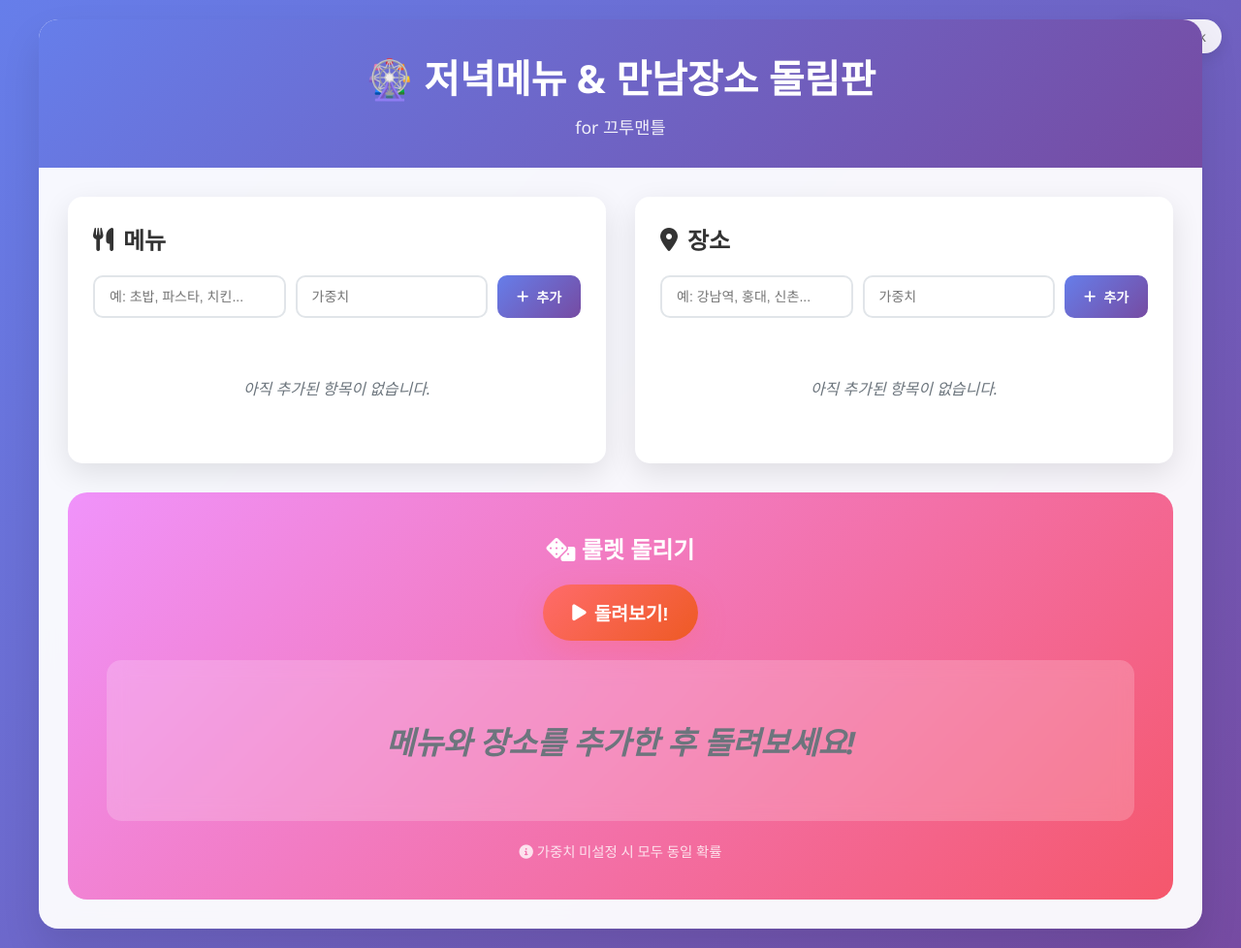
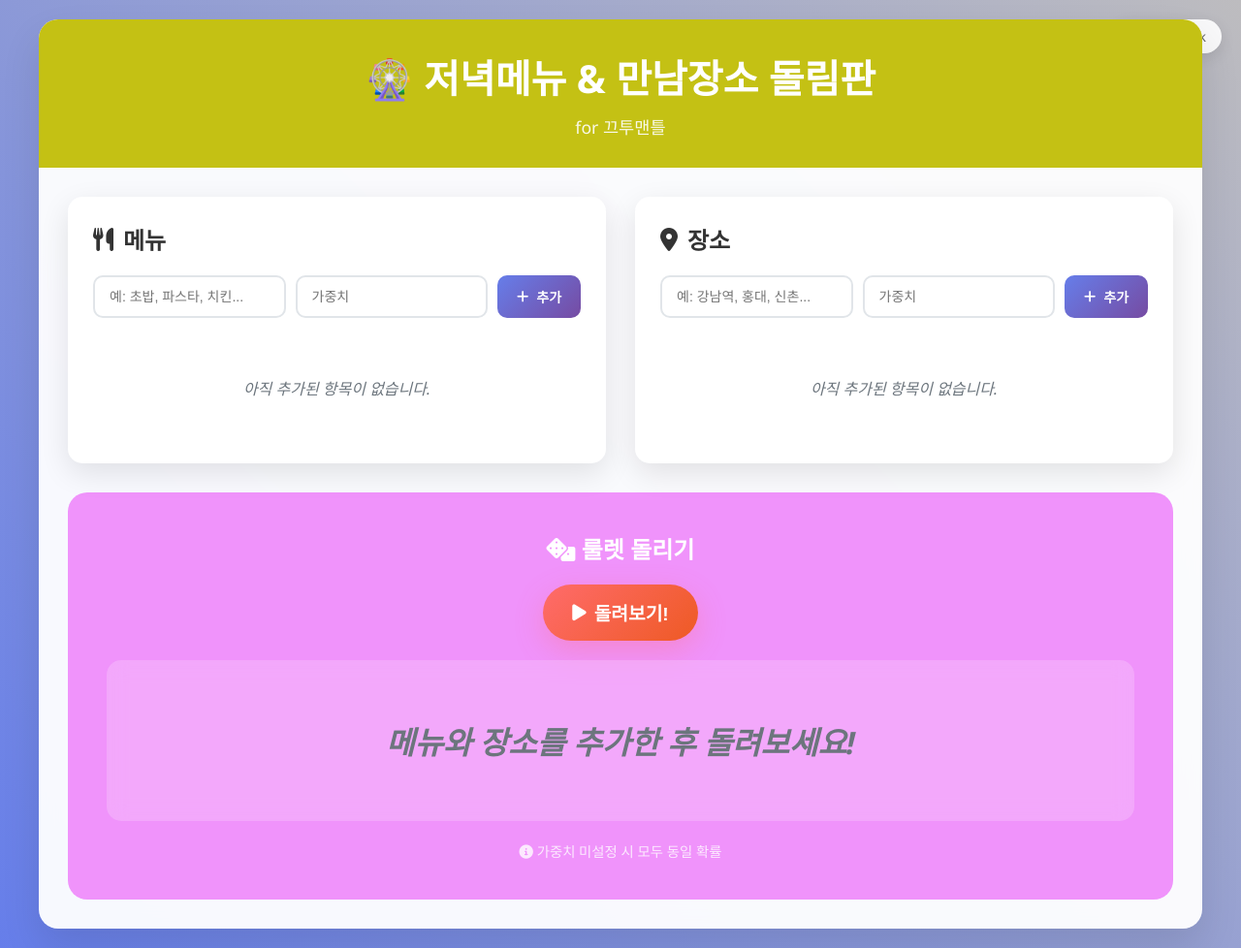
Before and after one commit to mk-shin01/roulette, a Flask app: page / in a window 1280 px wide. Shown: the whole page at 97% size. Run offline with Flask 3, Linux system fonts and the light colour scheme; data that the repository does not hold is empty.

Commit message:
Add deployment configuration and UI improvements

```diff
--- a/app.py
+++ b/app.py
@@ -98,6 +98,8 @@ def spin():
         return jsonify({"error": str(e)}), 400
 
 if __name__ == "__main__":
+    # 개발 환경에서는 debug=True로 실행
+    app.run(host='0.0.0.0', port=int(os.environ.get('PORT', 5000)), debug=True)
     try:
         port = 5000  # 필요하면 5050 등으로 변경
         url = f"http://127.0.0.1:{port}"
--- /dev/null
+++ b/requirements.txt
@@ -0,0 +1,2 @@
+Flask==3.0.0
+gunicorn==21.2.0
--- a/templates/index.html
+++ b/templates/index.html
@@ -14,7 +14,7 @@
 
     body {
       font-family: 'Segoe UI', Tahoma, Geneva, Verdana, sans-serif;
-      background: linear-gradient(135deg, #667eea 0%, #764ba2 100%);
+      background: linear-gradient(45deg, #667eea 0%, #bdbcbf 100%);
       min-height: 100vh;
       padding: 20px;
       color: #333;
@@ -31,7 +31,7 @@
     }
 
     .header {
-      background: linear-gradient(135deg, #667eea 0%, #764ba2 100%);
+      background:  rgb(196, 193, 20);
       color: white;
       padding: 30px;
       text-align: center;
@@ -207,7 +207,7 @@
 
     .spin-section {
       text-align: center;
-      background: linear-gradient(135deg, #f093fb 0%, #f5576c 100%);
+      background: #f093fb;
       color: white;
       padding: 40px;
       border-radius: 20px;
@@ -496,11 +496,13 @@
         });
 
         resultEl.innerHTML = `
-          <div style="font-size: 1.5rem; margin-bottom: 10px;">
-            <i class="fas fa-utensils"></i> ${result.menu}
-          </div>
-          <div style="font-size: 1.2rem; opacity: 0.9;">
-            <i class="fas fa-map-marker-alt"></i> ${result.place}
+          <div style="display: flex; align-items: center; gap: 30px;">
+            <span style="font-size: 1.5rem;">
+              <i class="fas fa-utensils"></i> ${result.menu}
+            </span>
+            <span style="font-size: 1.2rem; opacity: 0.9;">
+              <i class="fas fa-map-marker-alt"></i> ${result.place}
+            </span>
           </div>
         `;
 
```
Also changed, not shown: 1 other file.
